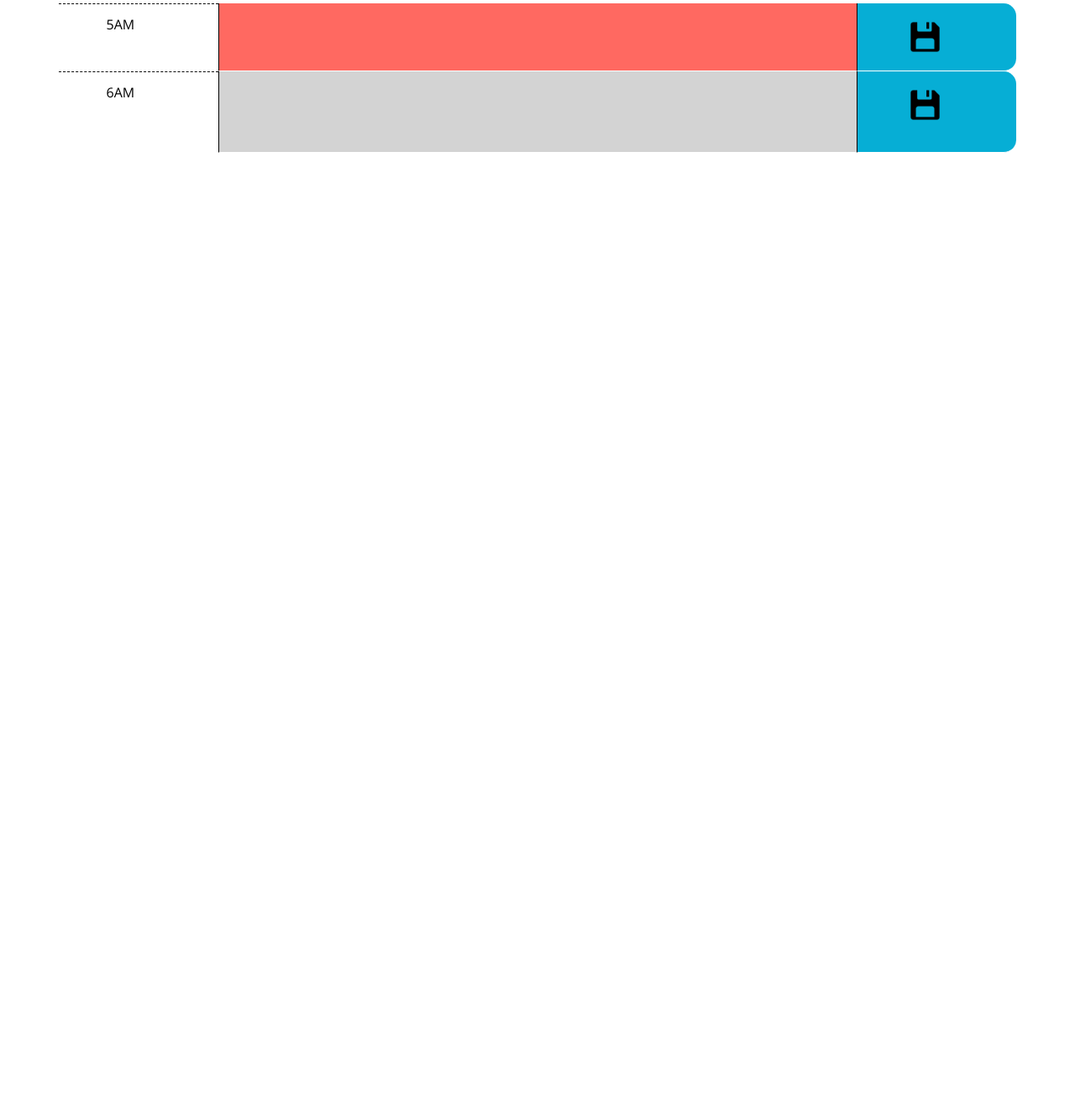
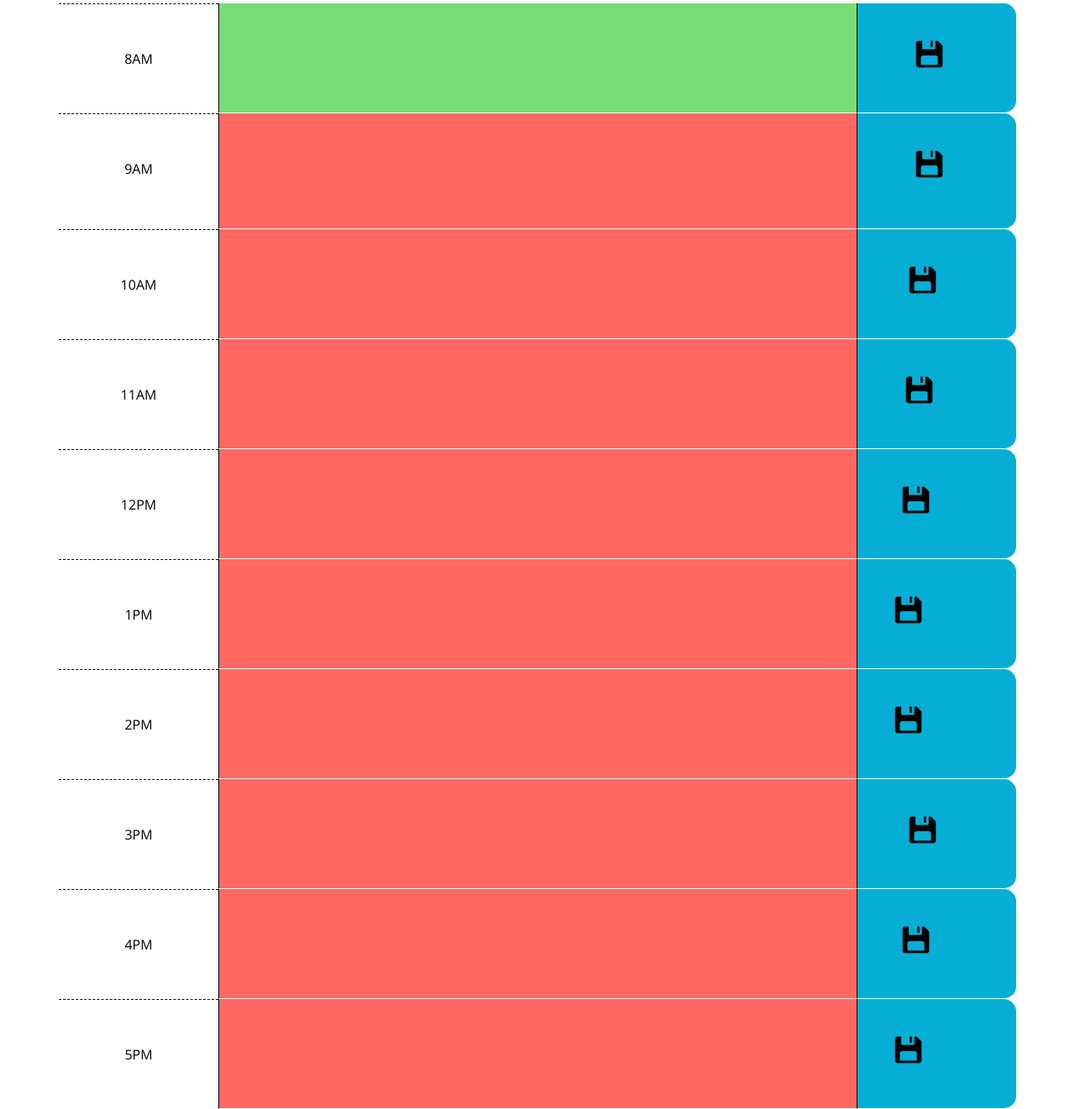
Before and after one commit to frozzel/Day-Tracker, a plain HTML site: page index.html in a window 1280 px wide. Shown: the part 333-1654 px from the top of the page at 84% size. Before the commit the page ends 800 px from the top, so only its background shows below. Drawn offline with nearby package versions, Linux system fonts and the light colour scheme.

Commit message:
too tired html ready

```diff
--- a/assets/css/style.css
+++ b/assets/css/style.css
@@ -41,6 +41,8 @@ textarea{
   background-color: #ffffff;
   color: #000000;
   border-top: 1px dashed #000000;
+  text-align: center;
+  padding: 5%;
 }
 
 .past {
@@ -68,6 +70,8 @@ textarea{
   background-color: #06AED5;
   color: white;
   border-bottom: 1px solid white;
+  padding: 2%;
+  align-items: center;
 }
 
 .saveBtn:hover {
--- a/assets/js/script.js
+++ b/assets/js/script.js
@@ -4,7 +4,8 @@
 ///////// https://developer.mozilla.org/en-US/docs/Web/JavaScript/Reference/Global_Objects/Date
 var rootEl = $('.currentday')
 var stampEl = $('.timeStamp')
-var get5amEl = document.getElementById('5AM')
+var get5amEl = document.getElementById('8AM')
+
 ///test 2//
 var timenow = new Date();
 var timeSplit = timenow.toString().split('2022')[0];
@@ -23,8 +24,19 @@ function getLocaltime(){
 console.log(getLocaltime())
 ////// ^^^^^^^^^^^ fire now how to use it ////
 
-if (getLocaltime() > "10:00:00 PM" && getLocaltime() < "11:00:00 PM"){
-    get5amEl.className = "future col-8"
-    console.log("hell ya")
+// if (getLocaltime() > "06:00:00 PM" && getLocaltime() < "11:59:00 PM"){
+//     allHours.className = "past col-8"
+//     console.log("hell ya")
+// } else if (getLocaltime() > "12:00:00 AM" && getLocaltime() < "07:00:00 AM" ){
+//     allHours.className = "past col-8";
+//     console.log("hell ya!!")
+// }
+//// 04#6 ref for calls /////^^^^ pickup tomarrow/////
+
+if (getLocaltime()< "09:00:00 AM"){
+    get5amEl.className = 'past col-8'
+
+} else if (getLocaltime()> "08:00:00 Am"){
+    get5amEl.className = 'future col-8';
+
 }
-//// 04#6 ref for calls /////^^^^ pickup tomarrow/////
--- a/index.html
+++ b/index.html
@@ -33,26 +33,85 @@
 
       <!-- Timeblocks go here -->
       <div class="row">
-        <div class="hour col-2">
-          5AM
-        </div>
-        <!-- <div class="present col-8"> -->
-          <textarea class="present col-8" name="" id="5AM"></textarea>
-        <!-- </div> -->
+        <div class="hour col-2">8AM</div>
+
+          <textarea class="present col-8" name="" id="8AM"></textarea>
+
          <div class="saveBtn col-2">
           <img src="./assets/images/Save.png" alt="save icon on button to store in locol storage">
         </div>
-        <!-- <div class="row"> -->
-          <div class="hour col-2">
-          6AM
-          </div>
-          <!-- <div class="future col-8"> -->
-            <textarea class="past col-8" name="" id=""></textarea>
-          <!-- </div> -->
+
+        <div class="hour col-2">9AM</div>
+
+            <textarea class="present col-8" name="" id="9AM"></textarea>
+
           <div class="saveBtn col-2">
           <img src="./assets/images/Save.png" alt="save icon on button to store in locol storage">
 
-          </div>
+        </div>
+
+        <div class="hour col-2">10AM</div>
+
+        <textarea class="present col-8" name="" id="10AM"></textarea>
+
+       <div class="saveBtn col-2">
+        <img src="./assets/images/Save.png" alt="save icon on button to store in locol storage">
+      </div>
+
+      <div class="hour col-2">11AM</div>
+
+         <textarea class="present col-8" name="" id="11AM"></textarea>
+
+       <div class="saveBtn col-2">
+       <img src="./assets/images/Save.png" alt="save icon on button to store in locol storage">
+      </div>
+
+      <div class="hour col-2">12PM</div>
+
+      <textarea class="present col-8" name="" id="12PM"></textarea>
+
+     <div class="saveBtn col-2">
+      <img src="./assets/images/Save.png" alt="save icon on button to store in locol storage">
+    </div>
+
+    <div class="hour col-2">1PM</div>
+
+    <textarea class="present col-8" name="" id="1PM"></textarea>
+
+   <div class="saveBtn col-2">
+    <img src="./assets/images/Save.png" alt="save icon on button to store in locol storage">
+  </div>
+
+   <div class="hour col-2">2PM</div>
+
+    <textarea class="present col-8" name="" id="2PM"></textarea>
+
+     <div class="saveBtn col-2">
+    <img src="./assets/images/Save.png" alt="save icon on button to store in locol storage">
+    </div>
+    <div class="hour col-2">3PM</div>
+
+        <textarea class="present col-8" name="" id="3PM"></textarea>
+
+        <div class="saveBtn col-2">
+        <img src="./assets/images/Save.png" alt="save icon on button to store in locol storage">
+      </div>
+
+      <div class="hour col-2">4PM</div>
+
+      <textarea class="present col-8" name="" id="4PM"></textarea>
+
+     <div class="saveBtn col-2">
+      <img src="./assets/images/Save.png" alt="save icon on button to store in locol storage">
+    </div>
+
+    <div class="hour col-2">5PM</div>
+
+    <textarea class="present col-8" name="" id="5PM"></textarea>
+
+   <div class="saveBtn col-2">
+    <img src="./assets/images/Save.png" alt="save icon on button to store in locol storage">
+  </div>
     </div>
 
     <script src="https://cdnjs.cloudflare.com/ajax/libs/jquery/3.2.1/jquery.min.js"></script>
```
